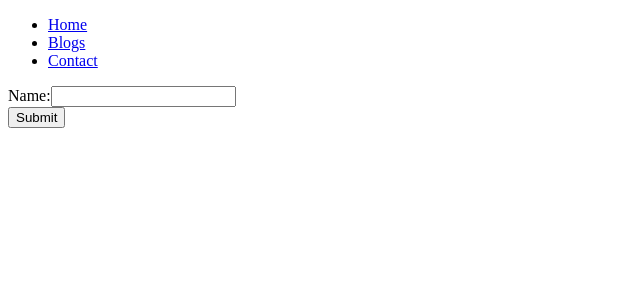
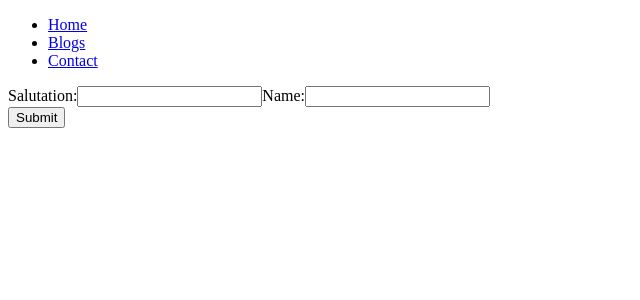
Before and after one commit to Plasnid/router6-testing, a React (Create React App) app: page / in a window 1280 px wide. Shown: the top 300 px of the page, without its empty margins (0-640 px from the left). Built offline with nearby package versions, Linux system fonts and the light colour scheme.

Commit message:
home js depricated, updated form example

```diff
--- a/src/index.js
+++ b/src/index.js
@@ -16,18 +16,23 @@ import Who from "./pages/Who";
 export default function App() {
 
   const [namer, setNamer] = useState('');
-  const handleChange = (e) => {
+  const [salutation, setSalutation] = useState('');
+  const handleNameChange = (e) => {
     console.log(e.target.value);
     setNamer(e.target.value);
+  }
+  const handleSalutationChange = (e) => {
+    console.log(e.target.value);
+    setSalutation(e.target.value);
   }
 
   return (
     <BrowserRouter>
       <Routes>
         <Route path="/" element={<Layout />}>
-          <Route index element={<NameForm handleChange={(e)=>handleChange(e)}/>} />
+          <Route index element={<NameForm handleSalutationChange={(e)=>handleSalutationChange(e)} handleNameChange={(e)=>handleNameChange(e)}/>} />
           <Route path="blogs" element={<Blogs />} />
-          <Route path="thanks" element={<Thanks namer={namer}/>} />
+          <Route path="thanks" element={<Thanks salutation={salutation} namer={namer}/>} />
           <Route path="contact" element={<Contact />} />
           <Route path="projects/:projectId" element={<Projects/>} />
           <Route path="aliens/*" Component={ Aliens }>
--- a/src/pages/Aliens.js
+++ b/src/pages/Aliens.js
@@ -5,7 +5,7 @@ import './aliens.css';
 const Aliens = () => {
     return (
         <>
-            <h1>Aliens</h1>
+            <h1 id="alienTitle">Aliens</h1>
             <Outlet></Outlet>
         </>
     );
--- a/src/pages/Blogs.js
+++ b/src/pages/Blogs.js
@@ -1,6 +1,13 @@
 const Blogs = () => {
     return (
+        <>
         <h1>Blogs</h1>
+            <ul>
+                <li>Great Planets to Visit</li>
+                <li>Galaxy with the best food</li>
+                <li>Blorf: A Study in Glarg</li>
+            </ul>
+        </>
     );
 }
 export default Blogs;
--- a/src/pages/Contact.js
+++ b/src/pages/Contact.js
@@ -1,6 +1,9 @@
 const Contact = () => {
     return (
-        <h1>Contact</h1>
+        <>
+            <h1>Contact</h1>
+            <p>Come visit our Galaxy!</p>
+        </>
     );
 }
 export default Contact;
--- a/src/pages/Home.js
+++ /dev/null
@@ -1,6 +0,0 @@
-const Home = () => {
-    return (
-        <h1>Home</h1>
-    );
-}
-export default Home;
--- a/src/pages/NameForm.js
+++ b/src/pages/NameForm.js
@@ -12,8 +12,11 @@ function NameForm(props){
     return (
         <form onSubmit={goToThanks}>
             <section>
+                <label>Salutation:
+                    <input type="text" onChange={props.handleSalutationChange}/>
+                </label>
                 <label>Name:
-                    <input type="text" onChange={props.handleChange}/>
+                    <input type="text" onChange={props.handleNameChange}/>
                 </label>
             </section>
             <input type="submit" value="Submit" />
--- a/src/pages/Projects.js
+++ b/src/pages/Projects.js
@@ -1,6 +1,6 @@
 import { useParams } from "react-router-dom";
 
-function Projects(props){
+function Projects(){
     const params = useParams();
     return (
         <section>
--- a/src/pages/Thanks.js
+++ b/src/pages/Thanks.js
@@ -1,7 +1,7 @@
 function Thanks(props){
     return (
         <section>
-            <h2>Thanks so much {props.namer}!</h2>
+            <h2>Thanks so much {props.salutation} {props.namer}!</h2>
             <p>You are awesome</p>
         </section>
     )
--- a/src/pages/Zerkblatt.js
+++ b/src/pages/Zerkblatt.js
@@ -4,7 +4,7 @@ const Zerkblatt = () => {
     return (
         <>
             <p>Zerkblatt is a wonderfully tropical place with friendly aliens.</p>
-            <img src={Alien} className="treeAlien"></img>
+            <img src={Alien} alt="Friendly Tree Alien" className="treeAlien"></img>
         </>
     );
 }
--- a/src/pages/aliens.css
+++ b/src/pages/aliens.css
@@ -1,4 +1,4 @@
-h1{
+#alienTitle{
     color: green;
     font-size: 4.5em;
 }
```
